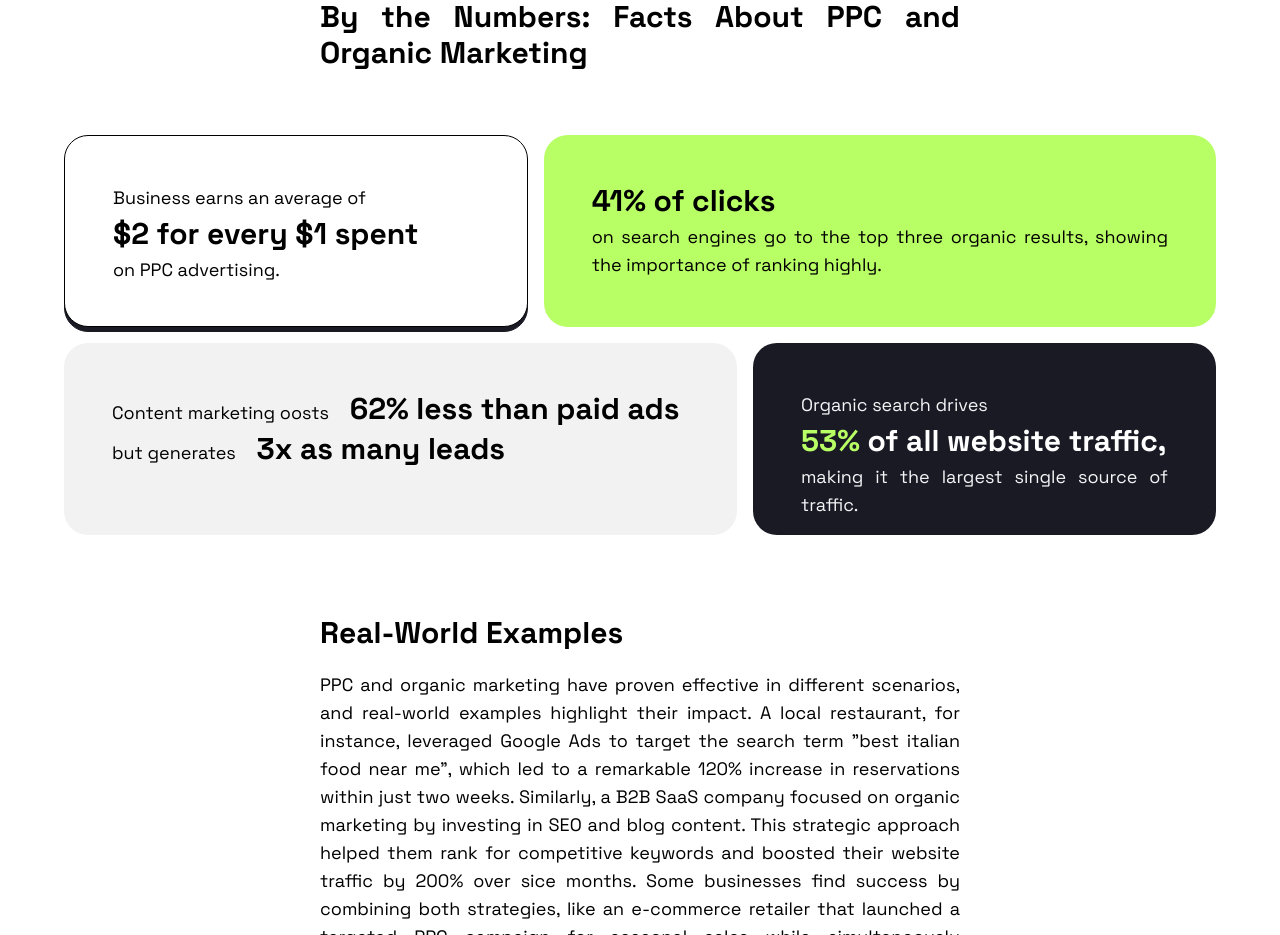
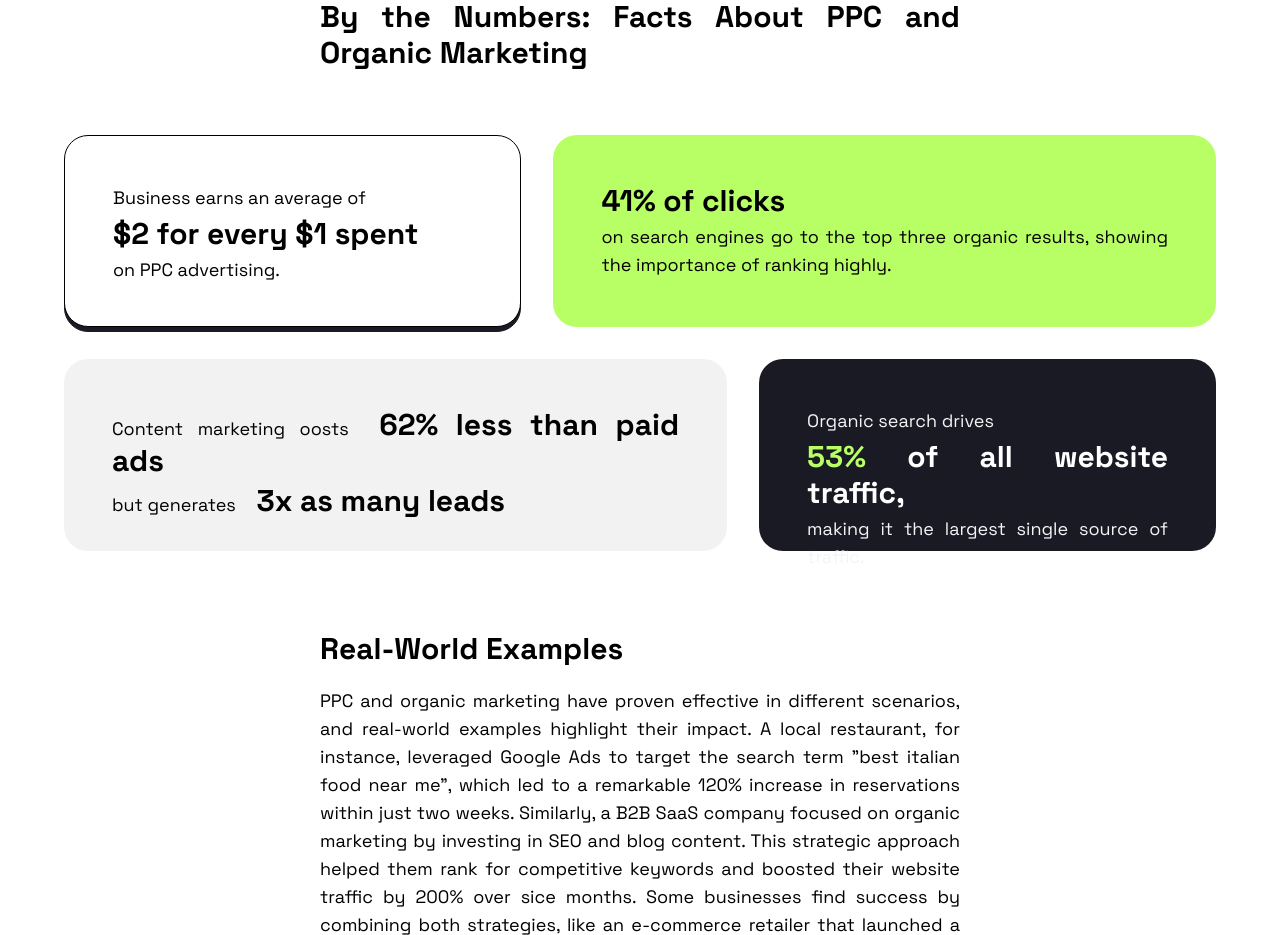
Before and after one commit to hervezossou/positivus-site, a Next.js app: page /blog in a window 1280 px wide. Shown: the part 2480-3415 px from the top of the page. Built offline with nearby package versions, Linux system fonts and the light colour scheme.

Commit message:
feat(ArticleText): increase gap of statistic section to 2rem

```diff
--- a/app/components/blog/sections/ArticleText.tsx
+++ b/app/components/blog/sections/ArticleText.tsx
@@ -54,8 +54,8 @@ export const ArticleText = () => {
                     By the Numbers: Facts About PPC and Organic Marketing
                 </ArticleTitle>
             </div>
-            <div className="w-full flex flex-col space-y-4 mt-16 mb-20">
-                <div className="w-full flex flex-col items-center justify-center gap-4 lg:flex-row">
+            <div className="w-full flex flex-col space-y-8 mt-16 mb-20">
+                <div className="w-full flex flex-col items-center justify-center gap-8 lg:flex-row">
                     <div className="w-full h-48 p-12 space-y-1 bg-white rounded-3xl border [filter:drop-shadow(0px_5px_0px_#191A23)] lg:basis-xl lg:p-8 xl:basis-3xl xl:p-12">
                         <ArticleParagraph>
                             Business earns an average of
@@ -76,7 +76,7 @@ export const ArticleText = () => {
                         </ArticleParagraph>
                     </div>
                 </div>
-                <div className="w-full flex flex-col items-center justify-center gap-4 lg:flex-row">
+                <div className="w-full flex flex-col items-center justify-center gap-8 lg:flex-row">
                     <div className="w-full h-48 p-12 space-y-1 bg-cloud rounded-3xl">
                         <ArticleParagraph>
                             Content marketing oosts <strong className={clsx(titleSize[size], "pl-4")}>62% less than paid ads</strong>
```
